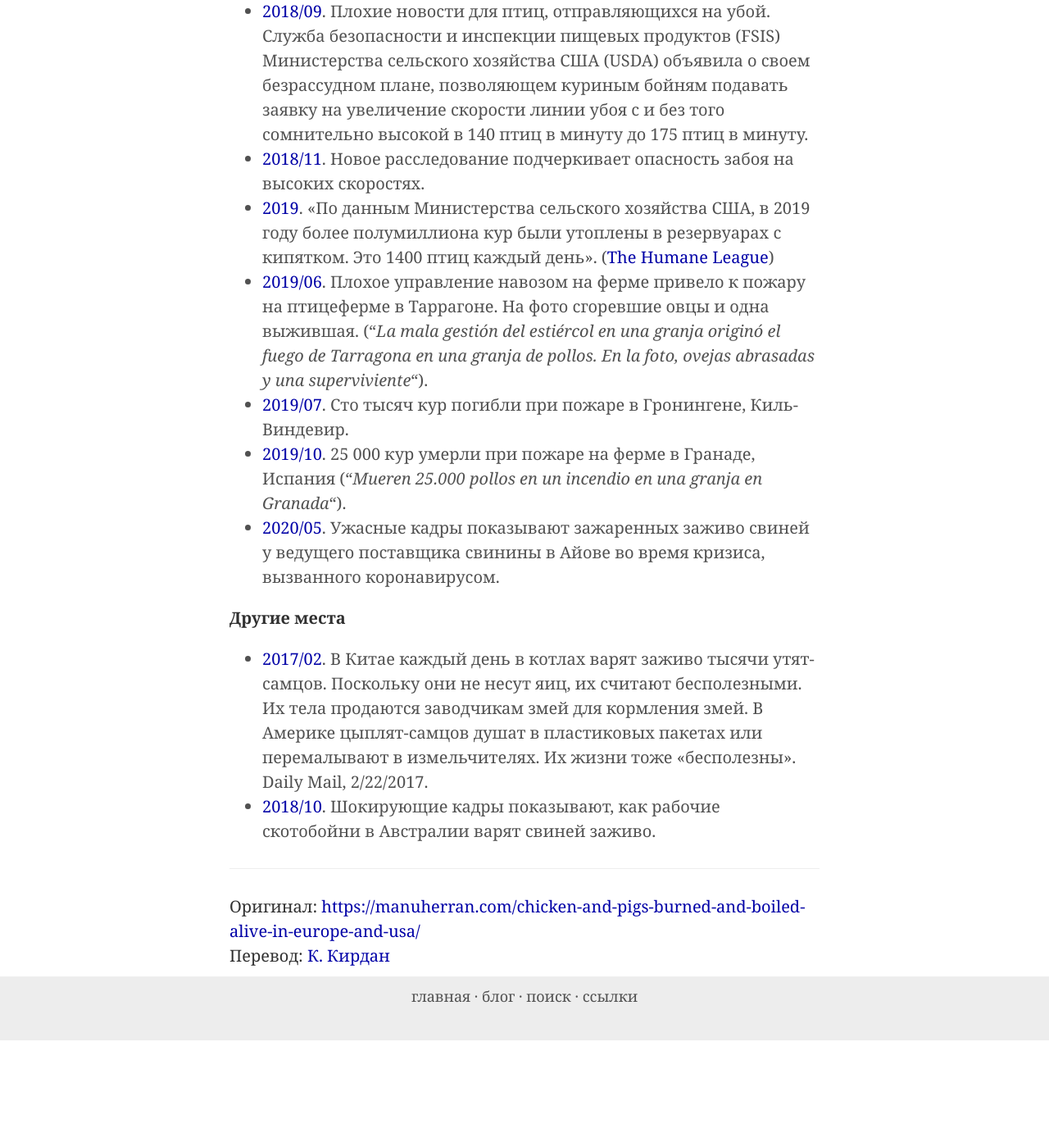
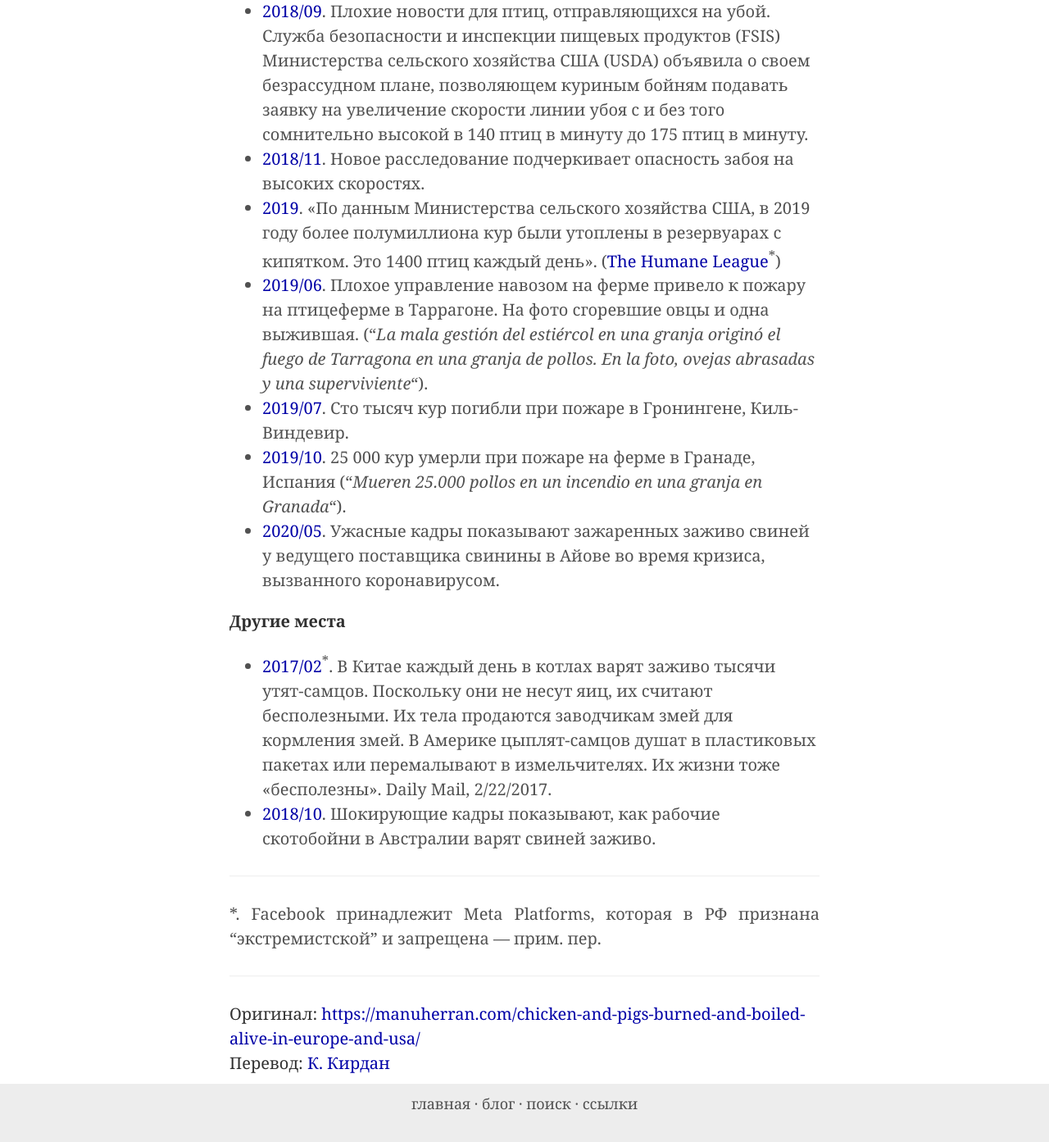
Before and after one commit to ReducingSuffering/reducingsuffering.github.io, a Jekyll site: the page built from _articles/manu-herran-chicken-and-pigs-burned-and-boiled-alive-in-europe-and-usa.md, in a window 1280 px wide and 1400 px high, scrolled down 531 px. Shown: the top 1393 px of the window at 82% size. Built offline with Jekyll 4.4.1, drawn with Linux system fonts in a browser that asks for light colours; before the commit the page ends 1800 px from its top, so only the background shows below that.

Commit message:
Update manu-herran-chicken-and-pigs-burned-and-boiled-alive-in-europe-and-usa.md

```diff
--- a/_articles/manu-herran-chicken-and-pigs-burned-and-boiled-alive-in-europe-and-usa.md
+++ b/_articles/manu-herran-chicken-and-pigs-burned-and-boiled-alive-in-europe-and-usa.md
@@ -13,7 +13,7 @@ telegram: https://t.me/reducing_suffering/286
 - [2013](https://www.dailynews.com/2013/10/30/chickens-turkeys-being-boiled-alive-as-processing-lines-speed-up/#disqus_thread). Ежегодно около миллиона кур и индеек свариваются заживо на бойнях в США. Часто из-за быстро движущейся линии убоя, которая не успевает убить птиц до того, как сбросит их в кипяток (оценка 2013 года). По данным публичных отчетов Министерства сельского хозяйства США, в год таким образом погибают в среднем 825 000 цыплят и 18 000 индеек, что составляет менее 1 процента от общего количества. \[[Бэкап](https://manuherran.com/page-backup/)\]
 - [2018/09](https://www.aspca.org/news/breaking-bad-news-slaughter-bound-birds). Плохие новости для птиц, отправляющихся на убой. Служба безопасности и инспекции пищевых продуктов (FSIS) Министерства сельского хозяйства США (USDA) объявила о своем безрассудном плане, позволяющем куриным бойням подавать заявку на увеличение скорости линии убоя с и без того сомнительно высокой в 140 птиц в минуту до 175 птиц в минуту.
 - [2018/11](https://www.aspca.org/news/new-investigation-highlights-dangers-high-speed-slaughter). Новое расследование подчеркивает опасность забоя на высоких скоростях.
-- [2019](http://boiledalive.com/). «По данным Министерства сельского хозяйства США, в 2019 году более полумиллиона кур были утоплены в резервуарах с кипятком. Это 1400 птиц каждый день». ([The Humane League](https://www.facebook.com/groups/negative.utilitarianism.discussion/permalink/2569750293275938/))
+- [2019](http://boiledalive.com/). «По данным Министерства сельского хозяйства США, в 2019 году более полумиллиона кур были утоплены в резервуарах с кипятком. Это 1400 птиц каждый день». ([The Humane League](https://www.facebook.com/groups/negative.utilitarianism.discussion/permalink/2569750293275938/)<sup>*</sup>)
 - [2019/06](https://www.publico.es/sociedad/incendio-forestal-mala-gestion-estiercol-granja-origino-fuego-tarragona.html). Плохое управление навозом на ферме привело к пожару на птицеферме в Таррагоне. На фото сгоревшие овцы и одна выжившая. (“_La mala gestión del estiércol en una granja originó el fuego de Tarragona en una granja de pollos. En la foto, ovejas abrasadas y una superviviente_“).
 - [2019/07](https://www.tellerreport.com/news/2019-07-07---one-hundred-thousand-chickens-died-in-a-fire-in-groningen-kiel-windeweer-.r1fU7FW1WH.html). Сто тысяч кур погибли при пожаре в Гронингене, Киль-Виндевир.
 - [2019/10](https://amp.20minutos.es/noticia/3755665/0/mueren-pollos-incendio-granja-granada/). 25 000 кур умерли при пожаре на ферме в Гранаде, Испания (“_Mueren 25.000 pollos en un incendio en una granja en Granada_“).
@@ -21,5 +21,9 @@ telegram: https://t.me/reducing_suffering/286
 
 **Другие места**
 
-- [2017/02](https://www.facebook.com/groups/321110578261972/permalink/859471154425909/). В Китае каждый день в котлах варят заживо тысячи утят-самцов. Поскольку они не несут яиц, их считают бесполезными. Их тела продаются заводчикам змей для кормления змей. В Америке цыплят-самцов душат в пластиковых пакетах или перемалывают в измельчителях. Их жизни тоже «бесполезны». Daily Mail, 2/22/2017.
+- [2017/02](https://www.facebook.com/groups/321110578261972/permalink/859471154425909/)<sup>*</sup>. В Китае каждый день в котлах варят заживо тысячи утят-самцов. Поскольку они не несут яиц, их считают бесполезными. Их тела продаются заводчикам змей для кормления змей. В Америке цыплят-самцов душат в пластиковых пакетах или перемалывают в измельчителях. Их жизни тоже «бесполезны». Daily Mail, 2/22/2017.
 - [2018/10](https://www.kinderworld.org/blog/slaughterhouse-workers-boiling-pigs-alive/). Шокирующие кадры показывают, как рабочие скотобойни в Австралии варят свиней заживо.
+
+---
+
+*. Facebook принадлежит Meta Platforms, которая в РФ признана "экстремистской" и запрещена — прим. пер.
```
